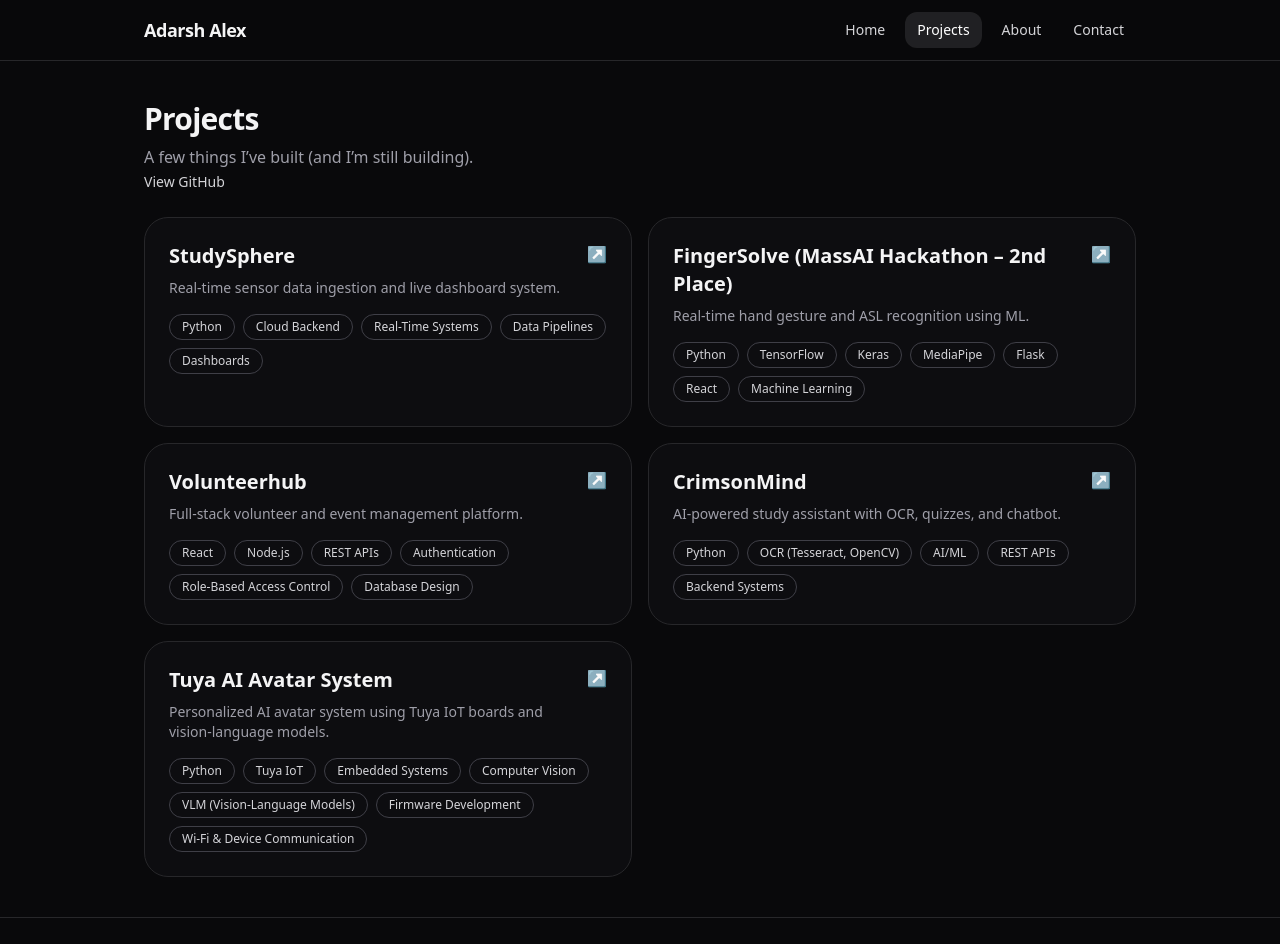
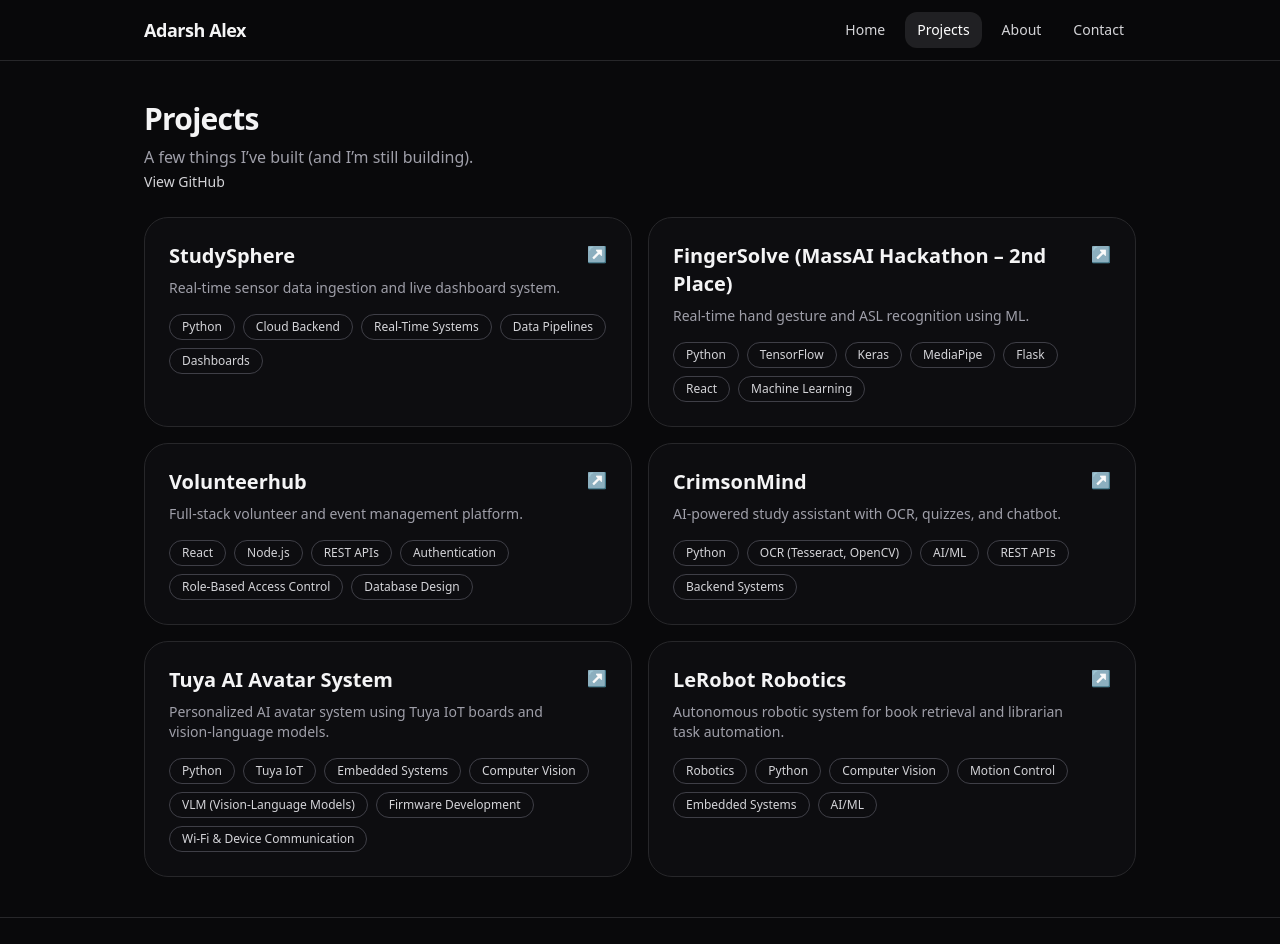
Before and after one commit to AdarshAlex751/My_Portfolio, a React (Vite) app in the folder client/: page /projects in a window 1280 px wide. Shown: the top 944 px of the page. Built offline with nearby package versions, Linux system fonts and the light colour scheme; no server answers.

Commit message:
added lerobot project

```diff
--- a/client/src/pages/Projects.jsx
+++ b/client/src/pages/Projects.jsx
@@ -84,7 +84,25 @@ const projects = [
   ],
   type: "Tuya AI Hackathon Project",
   period: "Jan 2026",
-  link: "https://github.com/AdarshAlex751/AIoTHackStorm" }
+  link: "https://github.com/AdarshAlex751/AIoTHackStorm" },
+{
+  name: "LeRobot Robotics",
+  tagline: "Autonomous robotic system for book retrieval and librarian task automation.",
+  description:
+    "Developing an autonomous robotic system (S0101) designed to mimic librarian tasks by identifying and retrieving books from shelves based on titles. Focused on motion control refinement, vision-based book recognition, and episodic learning to improve accuracy and smoothness of retrieval.",
+  stack: [
+    "Robotics",
+    "Python",
+    "Computer Vision",
+    "Motion Control",
+    "Embedded Systems",
+    "AI/ML"
+  ],
+  type: "Robotics Project",
+  period: "Jan 2026 - Present",
+  link: "https://drive.google.com/file/d/1kqZm1mksc6ZCj7g3_fcZqymlCA17zWvA/view?usp=sharing"
+}
+
 
 ];
 
```
